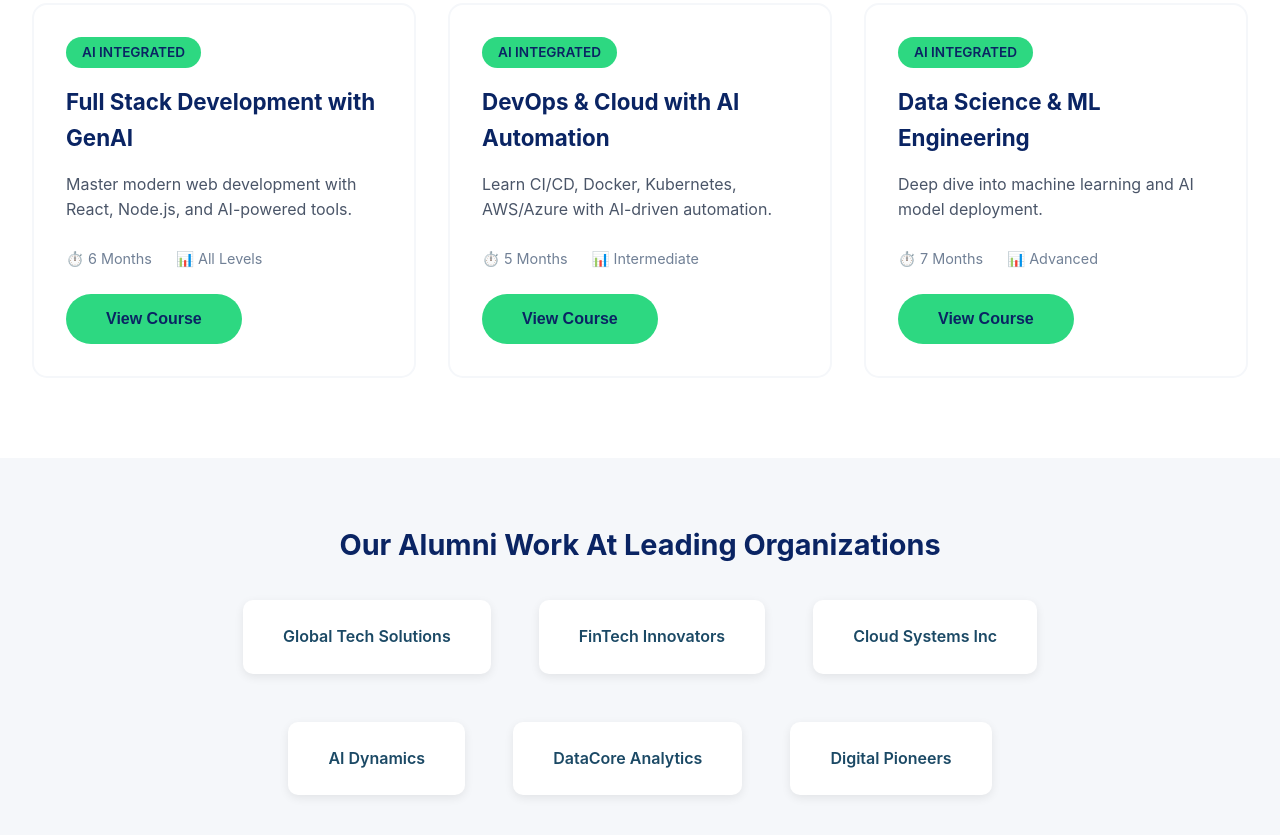
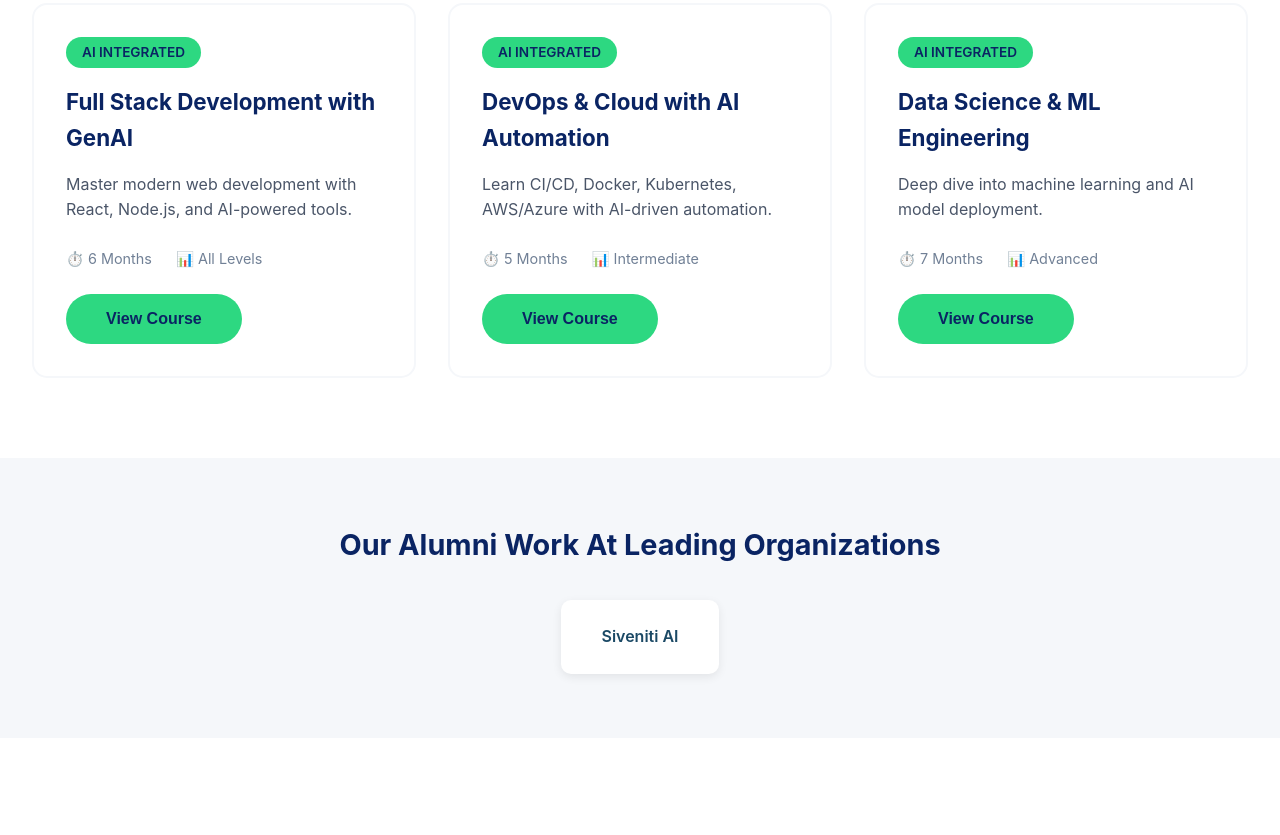
Before and after one commit to rajubingipersonal/SIVACADEMY, a plain HTML site: page index.html in a window 1280 px wide. Shown: the part 1582-2417 px from the top of the page. After the commit the page ends 2320 px from the top, so only its background shows below. Drawn offline with Linux system fonts and the light colour scheme.

Commit message:
Update partner logos in index.html
Removed several partner logos and added 'Siveniti AI'.

```diff
--- a/index.html
+++ b/index.html
@@ -555,12 +555,7 @@
         <section class="partners">
             <h2>Our Alumni Work At Leading Organizations</h2>
             <div class="partner-logos">
-                <div class="partner-logo">Global Tech Solutions</div>
-                <div class="partner-logo">FinTech Innovators</div>
-                <div class="partner-logo">Cloud Systems Inc</div>
-                <div class="partner-logo">AI Dynamics</div>
-                <div class="partner-logo">DataCore Analytics</div>
-                <div class="partner-logo">Digital Pioneers</div>
+                <div class="partner-logo">Siveniti AI</div>
             </div>
         </section>
     </div>
```
